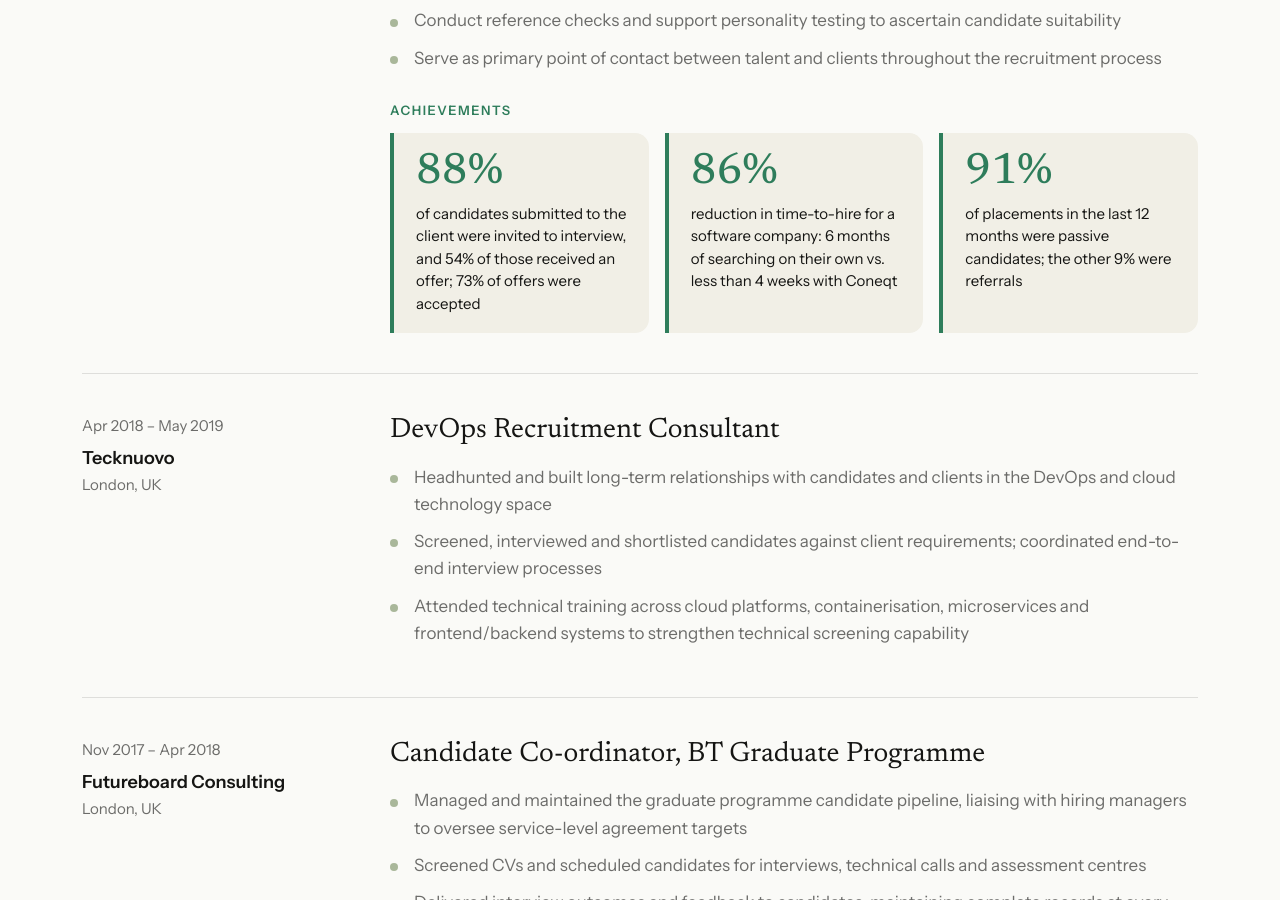
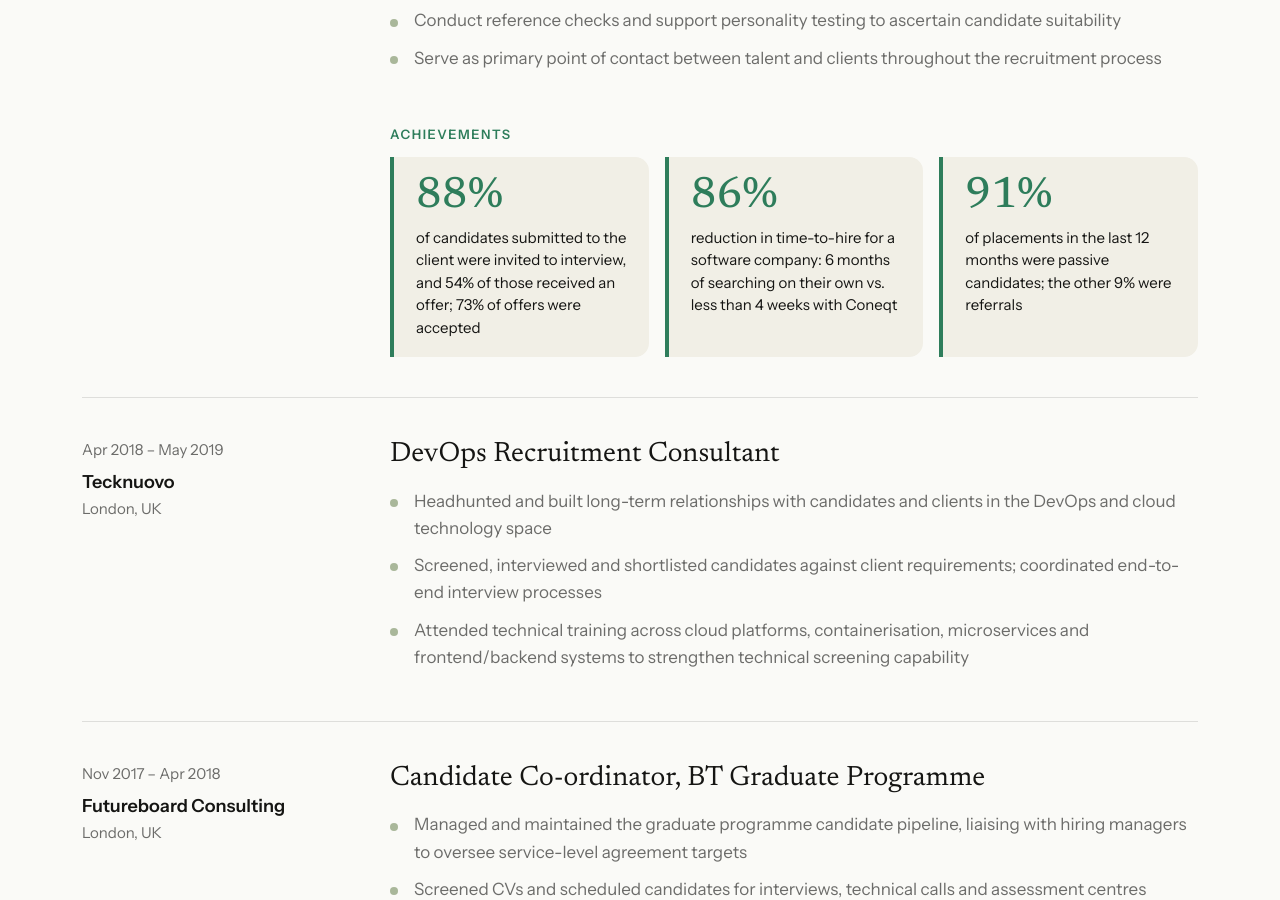
Before and after one commit to sophiaglewis17/sophialewishaaland.com, a plain HTML site: page index.html in a window 1280 px wide. Shown: the part 2895-3795 px from the top of the page. Drawn offline with Linux system fonts and the light colour scheme.

Commit message:
More space above Achievements block
Co-Authored-By: Claude Opus 5.5 <noreply@anthropic.com>
Claude-Session: https://claude.ai/code/session_01GmuqSewgFnD8z7omAw1njU

```diff
--- a/index.html
+++ b/index.html
@@ -108,7 +108,7 @@ h3{font-size:22px;font-weight:600;line-height:1.3;margin:0}
 .job li{position:relative;padding-left:24px;margin:0 0 10px;color:var(--muted)}
 .job li::before{content:"";position:absolute;left:0;top:.65em;width:8px;height:8px;border-radius:50%;background:var(--sage)}
 .job.earlier li::before{background:var(--khaki)}
-.wins{margin-top:28px}
+.wins{margin-top:52px}
 .wins-h{margin:0 0 12px;font-size:13px;font-weight:600;letter-spacing:.12em;text-transform:uppercase;color:var(--emerald)}
 .wins-grid{display:grid;grid-template-columns:repeat(3,1fr);gap:16px}
 .win{background:var(--panel);border-left:4px solid var(--emerald);border-radius:0 14px 14px 0;padding:18px 22px}
```
